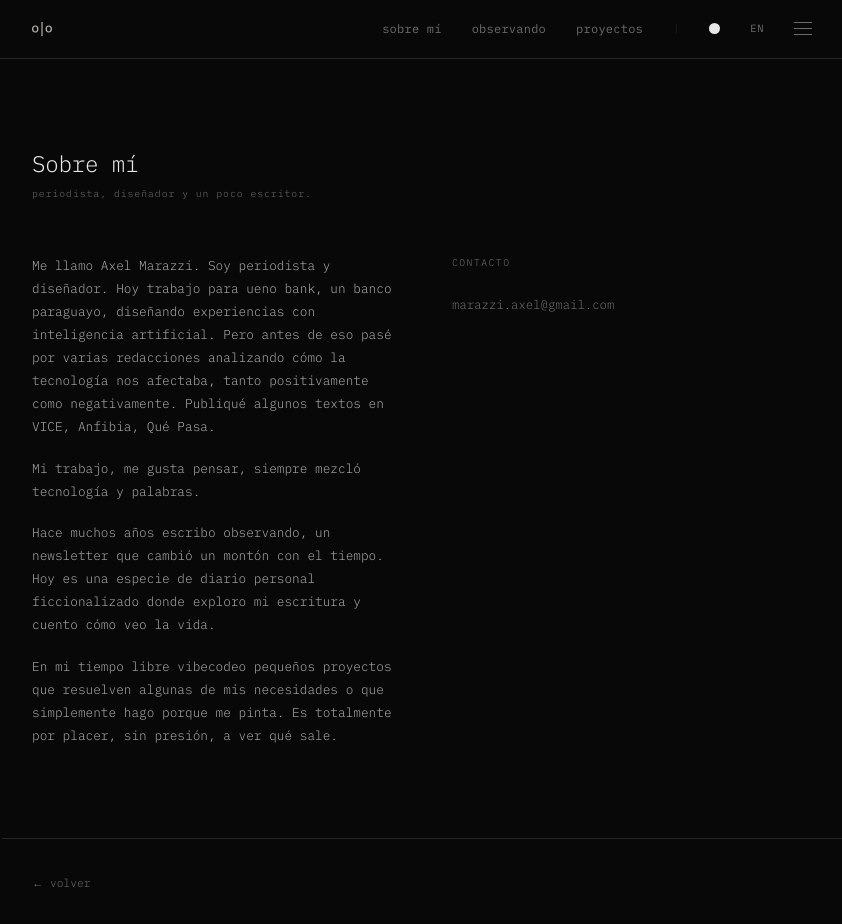
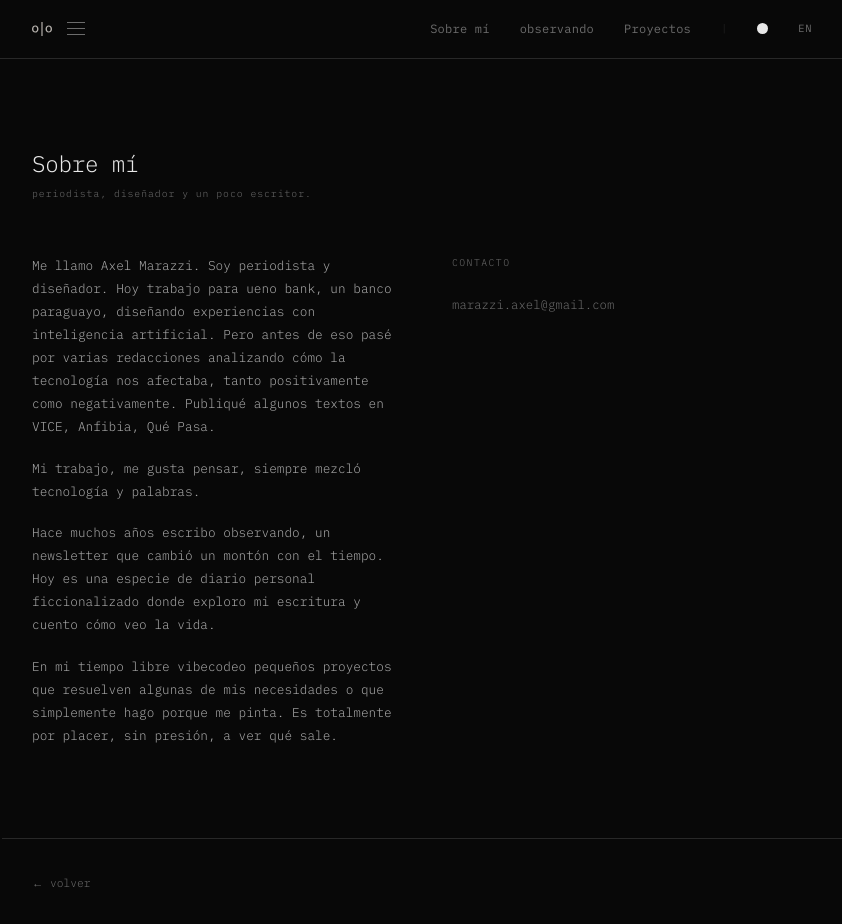
Before and after one commit to amarazzi/axel-is-bored, a Next.js app: page /about in a window 1280 px wide. Shown: the whole page, without its empty margins (218-1060 px from the left). Built offline with nearby package versions, Linux system fonts and the light colour scheme.

Commit message:
fix: hamburger on left, capitalize nav labels, add slide-down animation on menu open

```diff
--- a/src/components/Nav/Nav.tsx
+++ b/src/components/Nav/Nav.tsx
@@ -20,23 +20,11 @@ export function Nav() {
   return (
     <nav style={{ borderBottom: "1px solid var(--theme-border)" }}>
       <div className="max-w-4xl mx-auto px-4 sm:px-8 py-5 flex items-center justify-between">
-        <Link href="/" className="ff-logo" aria-label="inicio" onClick={() => setOpen(false)}>
-          <Image src="/logo.svg" alt="logo" width={20} height={20} style={{ filter: "var(--logo-filter)", opacity: 0.7 }} />
-        </Link>
-
-        <div className="flex items-center gap-4 sm:gap-8">
-          {/* Desktop links */}
-          <div className="hidden sm:flex items-center gap-8">
-            {links.map((link) => (
-              <Link key={link.href} href={link.href} className="ff-nav-link whitespace-nowrap">
-                {link.label}
-              </Link>
-            ))}
-            <span style={{ color: "var(--theme-border)", fontSize: "0.7rem" }}>|</span>
-          </div>
-
-          <ThemeSwitcher />
-          <LanguageSwitcher />
+        {/* Left: logo + hamburger (mobile only) */}
+        <div className="flex items-center gap-4">
+          <Link href="/" className="ff-logo" aria-label="inicio" onClick={() => setOpen(false)}>
+            <Image src="/logo.svg" alt="logo" width={20} height={20} style={{ filter: "var(--logo-filter)", opacity: 0.7 }} />
+          </Link>
 
           {/* Hamburger — mobile only */}
           <button
@@ -50,14 +38,37 @@ export function Nav() {
             <span style={{ display: "block", width: "18px", height: "1px", backgroundColor: "var(--theme-muted)", transition: "transform 0.2s ease, opacity 0.2s ease", transform: open ? "translateY(-6px) rotate(-45deg)" : "none" }} />
           </button>
         </div>
+
+        {/* Right: desktop links + theme + language */}
+        <div className="flex items-center gap-4 sm:gap-8">
+          <div className="hidden sm:flex items-center gap-8">
+            {links.map((link) => (
+              <Link key={link.href} href={link.href} className="ff-nav-link whitespace-nowrap">
+                {link.label}
+              </Link>
+            ))}
+            <span style={{ color: "var(--theme-border)", fontSize: "0.7rem" }}>|</span>
+          </div>
+          <ThemeSwitcher />
+          <LanguageSwitcher />
+        </div>
       </div>
 
       {/* Mobile menu */}
       {open && (
         <div
           className="sm:hidden"
-          style={{ borderTop: "1px solid var(--theme-border)" }}
+          style={{
+            borderTop: "1px solid var(--theme-border)",
+            animation: "menuSlideDown 0.2s ease",
+          }}
         >
+          <style>{`
+            @keyframes menuSlideDown {
+              from { opacity: 0; transform: translateY(-6px); }
+              to   { opacity: 1; transform: translateY(0); }
+            }
+          `}</style>
           {links.map((link) => (
             <Link
               key={link.href}
--- a/src/lib/i18n.ts
+++ b/src/lib/i18n.ts
@@ -72,9 +72,9 @@ export interface Translations {
 }
 
 const es: Translations = {
-  "nav.about": "sobre mí",
+  "nav.about": "Sobre mí",
   "nav.observando": "observando",
-  "nav.projects": "proyectos",
+  "nav.projects": "Proyectos",
 
   "lang.label": "EN",
 
@@ -136,9 +136,9 @@ const es: Translations = {
 };
 
 const en: Translations = {
-  "nav.about": "about me",
+  "nav.about": "About me",
   "nav.observando": "observando",
-  "nav.projects": "projects",
+  "nav.projects": "Projects",
 
   "lang.label": "ES",
 
```
